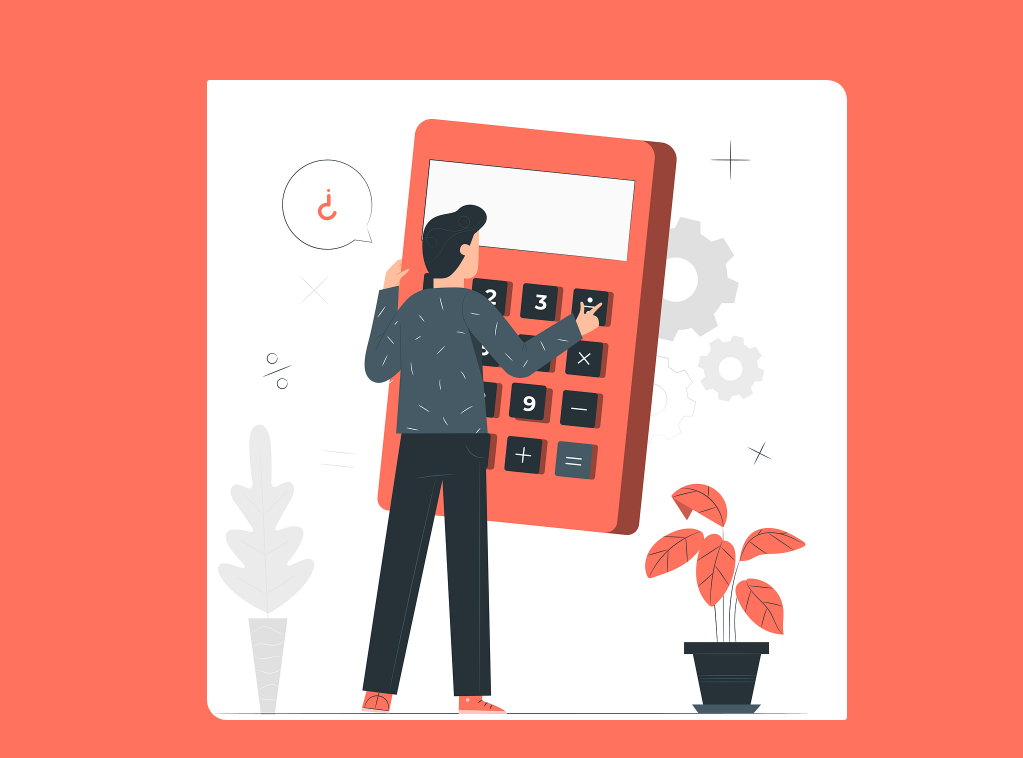
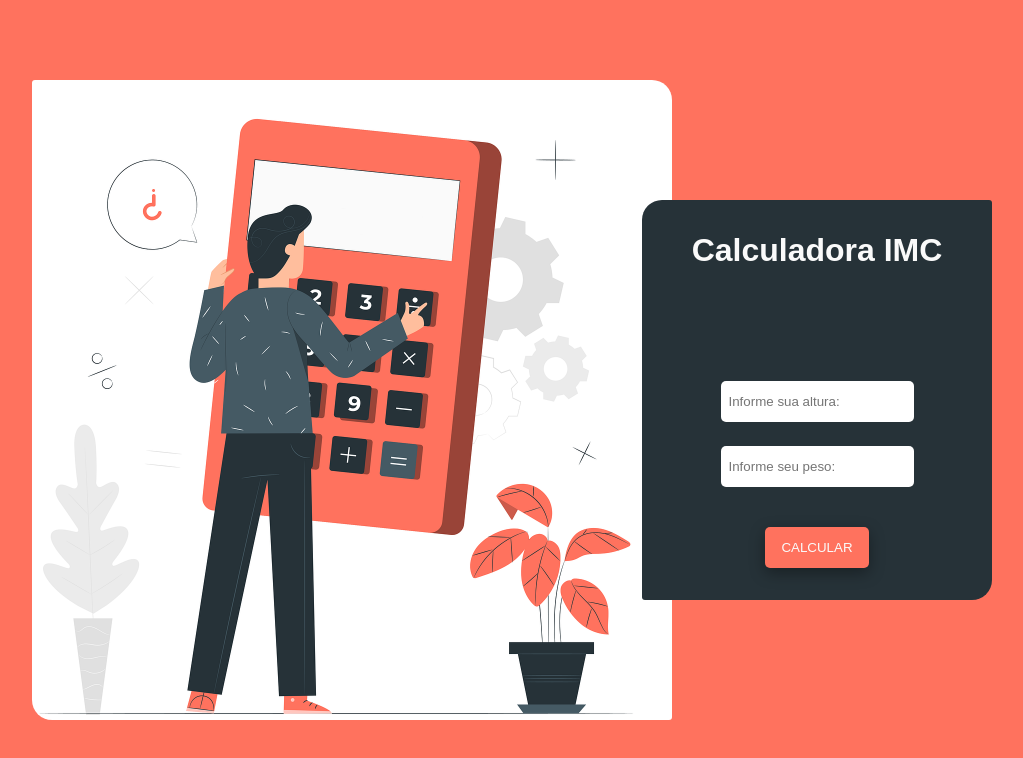
Before and after one commit to lisamignot/imc_calculator-react, a React (Vite) app: page / in a window 1280 px wide. Shown: the top 758 px of the page, without its empty margins (113-1136 px from the left). Built offline with nearby package versions, Linux system fonts and the light colour scheme.

Commit message:
feat: criação e estilização do componente ./Calculadora

```diff
--- a/src/App.jsx
+++ b/src/App.jsx
@@ -1,9 +1,12 @@
 import Fundo from "./assets/imgFundo.png"
+import Calculadora from "./components/Calculadora";
 
 function App() {
     return (
     <div className='container'>
       <img className='imgFundo' src={ Fundo } alt="" />
+
+      <Calculadora />
   </div>
   )
 }
--- /dev/null
+++ b/src/components/Calculadora/Calculadora.module.css
@@ -0,0 +1,47 @@
+.calculadora {
+    height: 50vh;
+    width: 100%;
+    max-width: 350px;
+    padding: 32px;
+    display: flex;
+    flex-direction: column;
+    align-items: center;
+    background-color: var(--corSecundaria);
+    position: relative;
+    left: -30px;
+    border-radius: 20px 3px;
+    color: var(--corTexto);
+}
+
+.calcInput {
+    height: 150px;
+    padding: 8px;
+    margin-bottom: 24px;
+    border-radius: 5px;
+    border: none;
+
+    &:focus {
+        font-weight: bold;
+        outline: none;
+        border: 2px solid var(--corPrincipal) ;
+
+    }
+}
+
+.calcBotao {
+    height: 150px;
+    padding: 8px 16px;
+    margin-top: 16px;
+    border-radius: 5px;
+    border: none;
+    box-shadow: rgba(0, 0, 0, 0.35) 0px 5px 15px;
+    background-color: var(--corPrincipal);
+    color: var(--corTexto);
+
+    &:hover {
+        letter-spacing: 2px;
+        cursor: pointer;
+        background-color: var(--corPrincipal);
+        font-weight: bold;
+    }
+}
--- /dev/null
+++ b/src/components/Calculadora/index.jsx
@@ -0,0 +1,15 @@
+import styles from './Calculadora.module.css';
+
+const Calculadora = () => {
+
+    return (
+        <div className={styles.calculadora}>
+            <h1>Calculadora IMC</h1>
+            <input className={styles.calcInput} type="number" placeholder='Informe sua altura:' />
+            <input className={styles.calcInput} type="number" placeholder='Informe seu peso:'/>
+            <button className={styles.calcBotao} type="submit">CALCULAR</button>
+        </div>
+    )
+}
+
+export default Calculadora;
```
